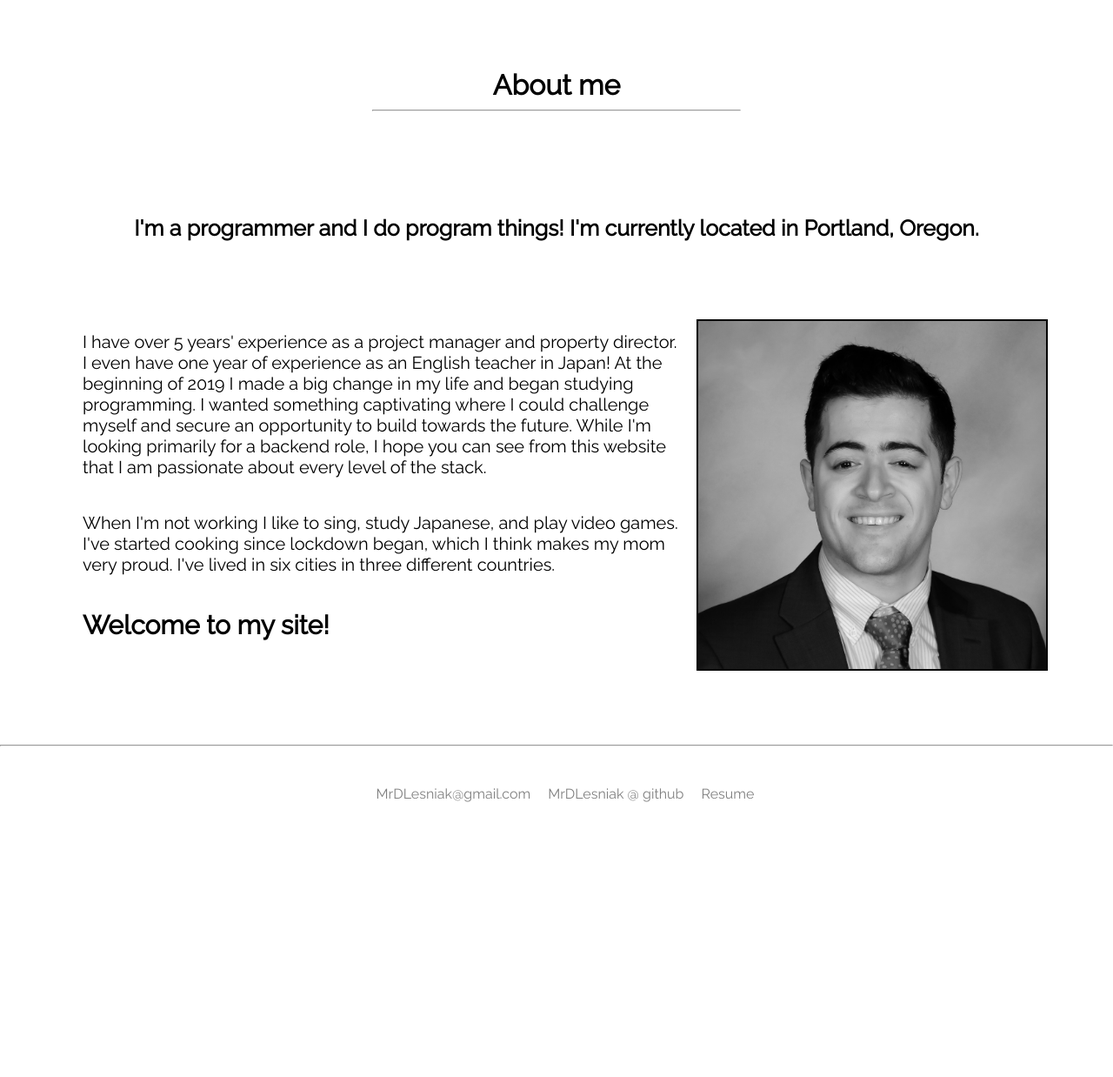
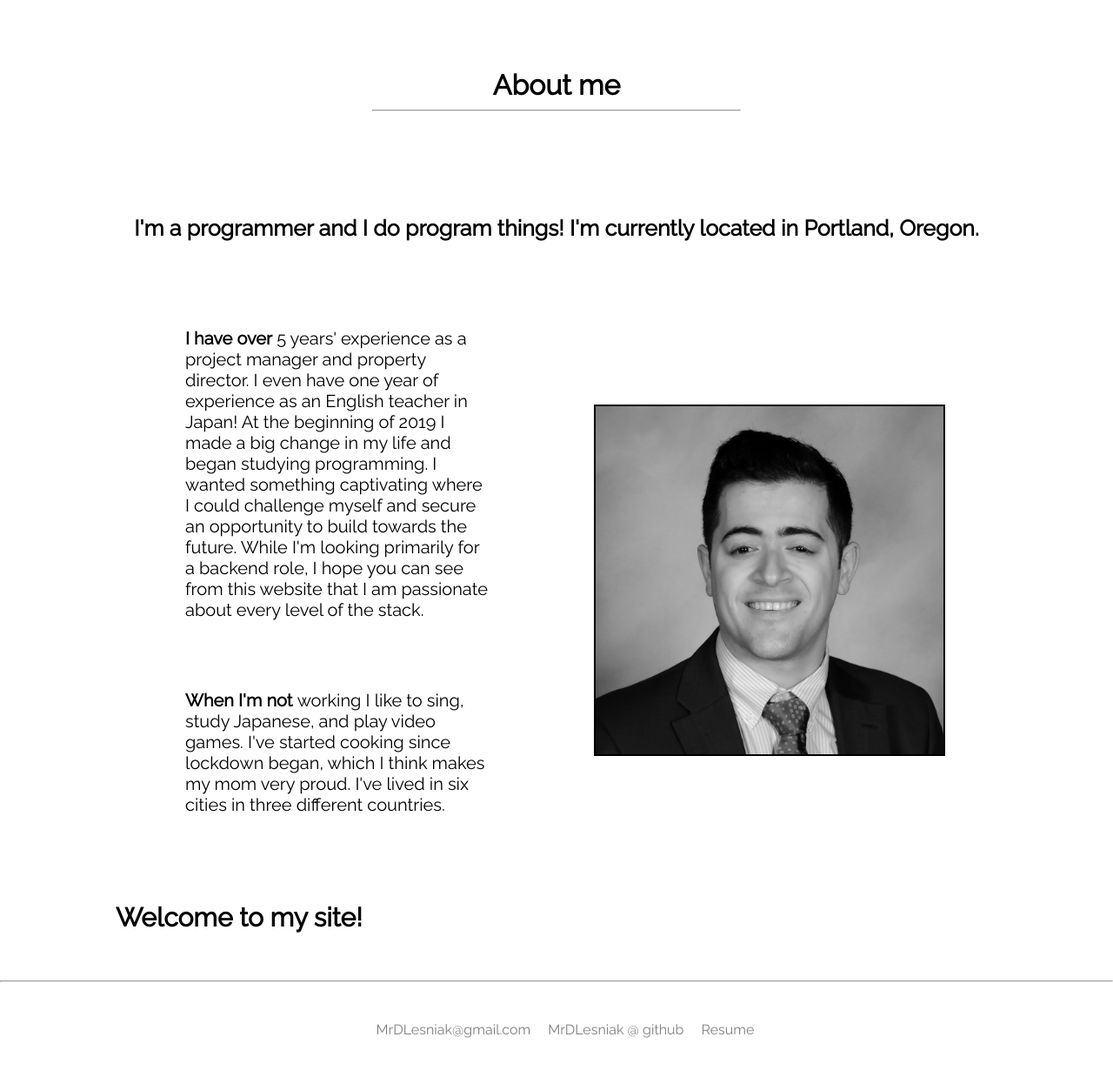
Before and after one commit to mrdlesniak/mrdlesniak.github.io, a Django app: page / in a window 1280 px wide. Shown: the part 240-1478 px from the top of the page at 87% size. Before the commit the page ends 1162 px from the top, so only its background shows below. Run offline with Django 3.2, Linux system fonts and the light colour scheme; some web fonts are replaced.

Commit message:
adjust style and formatting

```diff
--- a/portfolio/static/portfolio/style.css
+++ b/portfolio/static/portfolio/style.css
@@ -9,6 +9,9 @@
 .logo{
     padding: 5px;
     margin: 5px;
+    display: flex;
+    justify-content: center;
+    font-size: 80px;
 }
 
 .title{
@@ -17,14 +20,6 @@
     align-items: center;
     margin: 0;
     padding: 0;
-}
-
-
-
-nav{
-    display: flex;
-    justify-content: center;
-    font-size: 80px;
 }
 
 .menu_section{
@@ -312,7 +307,10 @@ h3{
 
 /* desktop exclusive formatting */
 @media only screen and (min-width: 768px) {
-    footer{flex-direction:row;}
+    .content{
+        padding-left: 10%;
+        padding-right: 10%;
+    }
     .title{font-size: 150px;}
     .project_box{flex-direction: row;}
     .project_area{
@@ -342,6 +340,17 @@ h3{
         margin-right: auto;
         justify-self: center;
     }
+    .text{padding-right: 100px;}
+    .about_text{
+        padding-top: 40px;
+        padding-bottom: 40px;
+    }
+
+    #welcome{
+        font-size: 30px;
+        padding-bottom: 40px;
+    }
+
     #below_text{
         margin-top: 20px;
         margin-left: 150px;
@@ -349,4 +358,7 @@ h3{
         height: 2px;
         visibility: visible;
     }
+
+
+    footer{flex-direction:row;}
 }
--- a/portfolio/templates/portfolio/base.html
+++ b/portfolio/templates/portfolio/base.html
@@ -28,19 +28,16 @@
 
         <!-- main header section -->
         <div class="navbar">
-            <div class="logo">
-                <nav>
+                <nav class="logo">
                     <p class="title">Dyl<span style="color:grey">a</span>n Lesni<span style="color:grey">a</span>k</h1>
 
                 </nav>
 
-            </div>
-
-            <div class="menu_section">
+            <nav class="menu_section">
                 <a {% if activate == 'about' %}class="menu_links active"{% else %}class="menu_links"{% endif %} href="{% url 'portfolio:index' %}">About</a>
                 <a {% if activate == 'projects' %}class="menu_links active"{% else %}class="menu_links"{% endif %} href="{% url 'portfolio:projects' %}">Projects</a>
                 <a {% if activate == 'resume' %}class="menu_links active"{% else %}class="menu_links"{% endif %} href="{% url 'portfolio:resume' %}">Resume</a>
-            </div>
+            </nav>
             <hr>
         </div>
         {% block content %}
--- a/portfolio/templates/portfolio/index.html
+++ b/portfolio/templates/portfolio/index.html
@@ -14,18 +14,21 @@
     <div class="about">
         <div class="text">
             <p class="about_text">
-                I have over 5 years' experience as a project manager and property director. I even have one year of experience as an English teacher in Japan!
+                <b>     I have over</b> 5 years' experience as a project manager and property director. I even have one year of experience as an English teacher in Japan!
                 At the beginning of 2019 I made a big change in my life and began studying programming. I wanted something captivating where I could challenge myself and secure an opportunity to build towards the future. While I'm looking primarily for a backend role, I hope you can see from this website that I am passionate about every level of the stack.
             </p>
 
             <p class="about_text">
-                When I'm not working I like to sing, study Japanese, and play video games. I've started cooking since lockdown began, which I think makes my mom very proud. I've lived in six cities in three different countries.
+                <b>When I'm not </b> working I like to sing, study Japanese, and play video games. I've started cooking since lockdown began, which I think makes my mom very proud. I've lived in six cities in three different countries.
             </p>
-            <h2 class="about_text">Welcome to my site!</h2>
-            <!-- <hr id="below_text"> -->
+
         </div>
-        <img id="dylan_pic" src="{% static 'portfolio/pictures/dylan_calray_bandw.jpg' %}" type="image/png">
+        <div class="pic_container">
+            <img id="dylan_pic" src="{% static 'portfolio/pictures/dylan_calray_bandw.jpg' %}" type="image/png">
+
+        </div>
 
     </div>
+    <h2 id="welcome">Welcome to my site!</h2>
 </div>
 {% endblock %}
```
